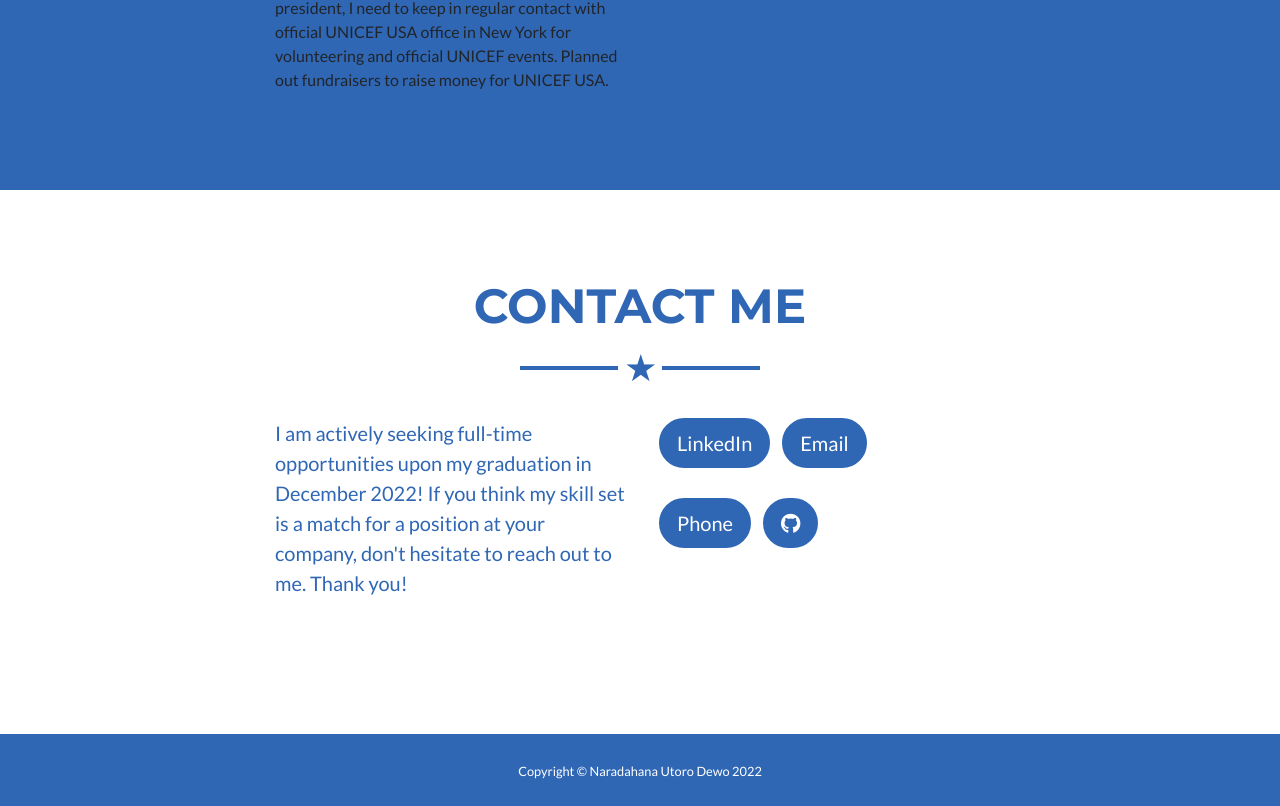
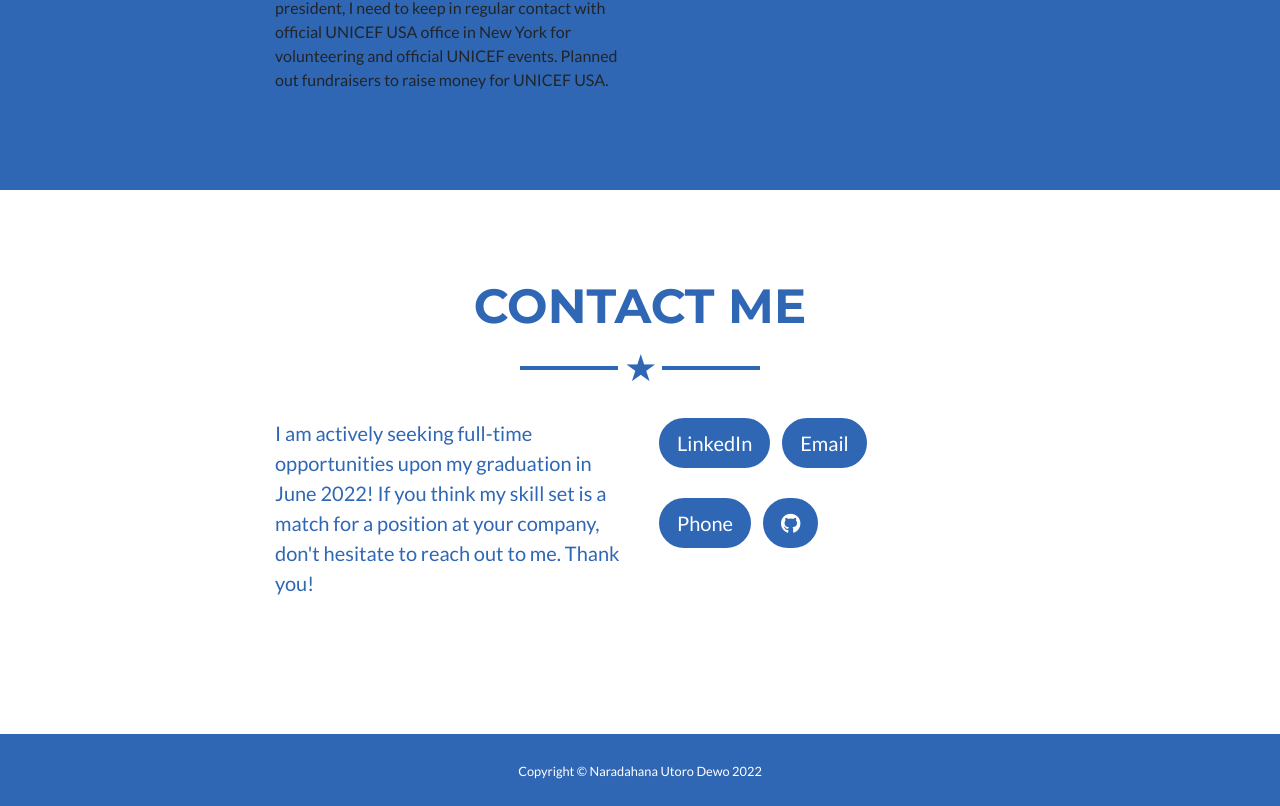
Before and after one commit to naratheman/naratheman.github.io, a plain HTML site: page index.html in a window 1280 px wide. Shown: the part 3372-4178 px from the top of the page. Drawn offline with nearby package versions, Linux system fonts and the light colour scheme.

Commit message:
Update index.html

```diff
--- a/index.html
+++ b/index.html
@@ -318,7 +318,7 @@
       <hr class="star-dark mb-5">
       <div class="row">
         <div class="col-lg-4 ml-auto">
-          <p class="lead">I am actively seeking full-time opportunities upon my graduation in December 2022! If you think my skill set is a match for a position at your company, don't hesitate to reach out to me. Thank you!</p>
+          <p class="lead">I am actively seeking full-time opportunities upon my graduation in June 2022! If you think my skill set is a match for a position at your company, don't hesitate to reach out to me. Thank you!</p>
         </div>
         <div class="col-lg-4 mr-auto">
           <p class="lead">
```
